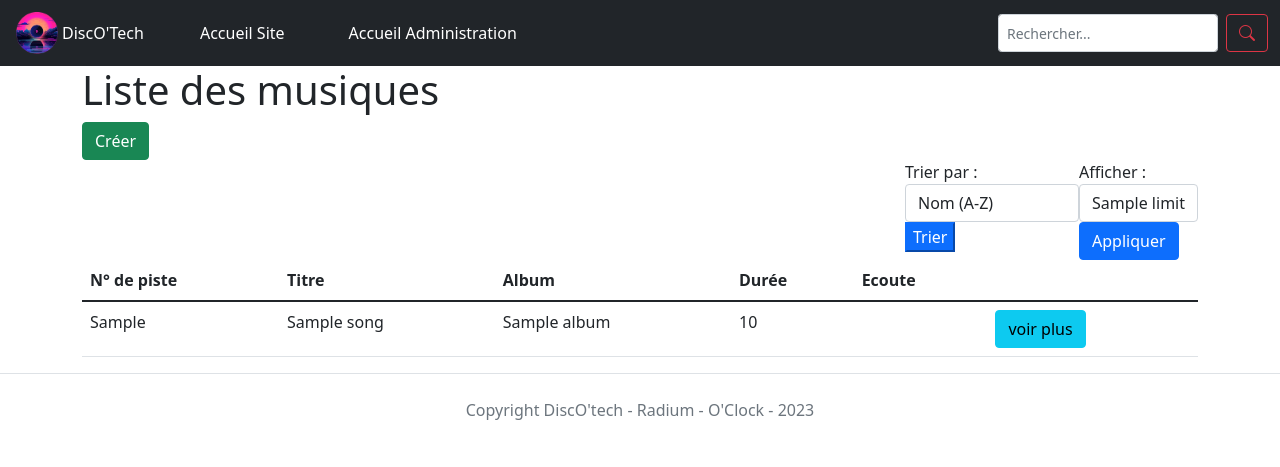
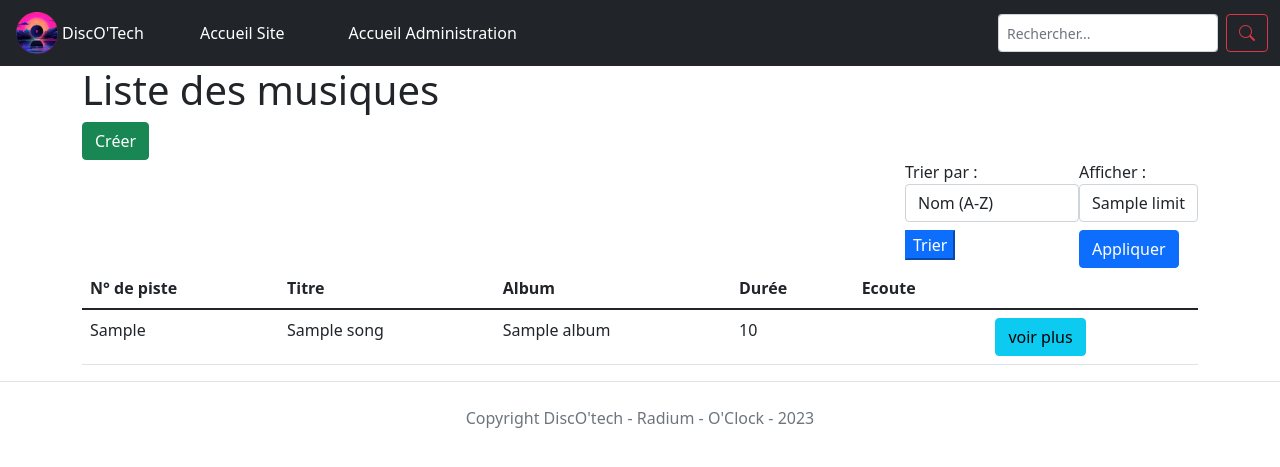
Before and after one commit to YanBerdin/api-discOtech, a Symfony app: template Back/templates/back/song/index.html.twig in a window 1280 px wide. Shown: the top 467 px of the page. Run offline with Twig, Linux system fonts and the light colour scheme; the template is opened without the code that fills it: most values are stand-ins (such as "Sample title", 1, 10 or a date in 2020); some libraries are stand-ins or nearby versions.

Commit message:
WIP readme.md

```diff
--- a/Back/src/Controller/Api/AlbumController.php
+++ b/Back/src/Controller/Api/AlbumController.php
@@ -190,9 +190,7 @@ class AlbumController extends AbstractController
 
                 ]
             ]
-
         );
-
     }
 
     /**
--- a/Back/src/Entity/User.php
+++ b/Back/src/Entity/User.php
@@ -2,7 +2,6 @@
 
 namespace App\Entity;
 
-use App\Repository\UserRepository;
 use Doctrine\Common\Collections\ArrayCollection;
 use Doctrine\Common\Collections\Collection;
 use Doctrine\ORM\Mapping as ORM;
@@ -23,6 +22,7 @@ class User implements UserInterface, PasswordAuthenticatedUserInterface
      * @Groups({"review_read"})
      * @Groups({"album_read"})
      * @Groups({"user_detail"})
+     * @Groups({"favorite_browse"})
      */
     private $id;
 
@@ -31,6 +31,7 @@ class User implements UserInterface, PasswordAuthenticatedUserInterface
      * @Groups({"album_read"})
      * @Groups({"review_read"})
      * @Groups({"user_detail"})
+     * @Groups({"favorite_browse"})
      * @Assert\NotBlank(message= "Ce champs ne peut pas être vide")
      * @Assert\Email(message = "l'Email '{{ value }}' n'est pas valide.")
      */
@@ -54,6 +55,7 @@ class User implements UserInterface, PasswordAuthenticatedUserInterface
      * @Groups({"album_read"})
      * @Groups({"review_read"})
      * @Groups({"user_detail"})
+     * @Groups({"favorite_browse"})
      * Assert\NotBlank
      * @Assert\NotBlank(message= "Ce champs ne peut pas être vide")
      */
@@ -64,6 +66,7 @@ class User implements UserInterface, PasswordAuthenticatedUserInterface
      * @Groups({"album_read"})
      * @Groups({"review_read"})
      * @Groups({"user_detail"})
+     * @Groups({"favorite_browse"})
      * @Assert\NotBlank(message= "Ce champs ne peut pas être vide")
      */
     private $lastname;
--- a/Back/templates/back/song/index.html.twig
+++ b/Back/templates/back/song/index.html.twig
@@ -22,18 +22,18 @@
                             <option value="drtASC" {% if order == 'drtASC' %}selected{% endif %}>Durée (plus courte)</option>
                             <option value="drtDESC" {% if order == 'drtDESC' %}selected{% endif %}>Durée (plus longue)</option>
                         </select>
-                    <button class="btn-primary me-2" type="submit">Trier</button>
+                        <button class="btn-primary mt-2 btn-md" type="submit">Trier</button>
                     </div>
                 </form>
             </div>
-        <div class="form-group">
+            <div class="form-group mr-2">
                 <label for="limit">Afficher :</label>
                 <select id="limit" name="limit" class="form-control">
                     {% for limit in limits %}
                         <option value="{{ limit }}" {% if limit == currentLimit %}selected{% endif %}>{{ limit }}</option>
                     {% endfor %}
                 </select>
-                <button class="btn btn-primary ml-2" type="submit">Appliquer</button>
+                <button class="btn btn-primary mt-2 btn-md" type="submit">Appliquer</button>
             </div>
         </form>
     </div>
@@ -45,8 +45,6 @@
                     <th>Album</th>
                     <th>Durée</th>
                     <th>Ecoute</th>
-
-                <th></th>
                 </tr>
             </thead>
             <tbody>
```
Lines whose indentation alone changed are shown as unchanged.
